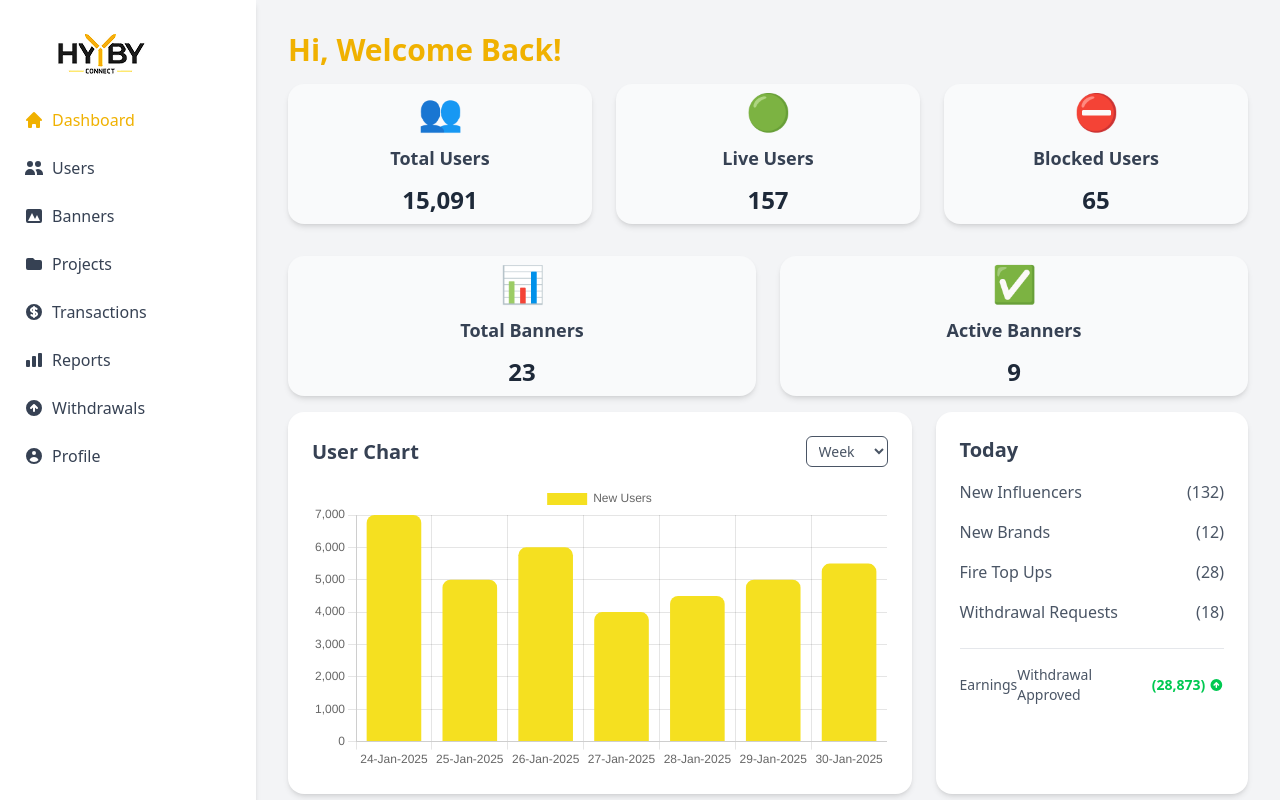
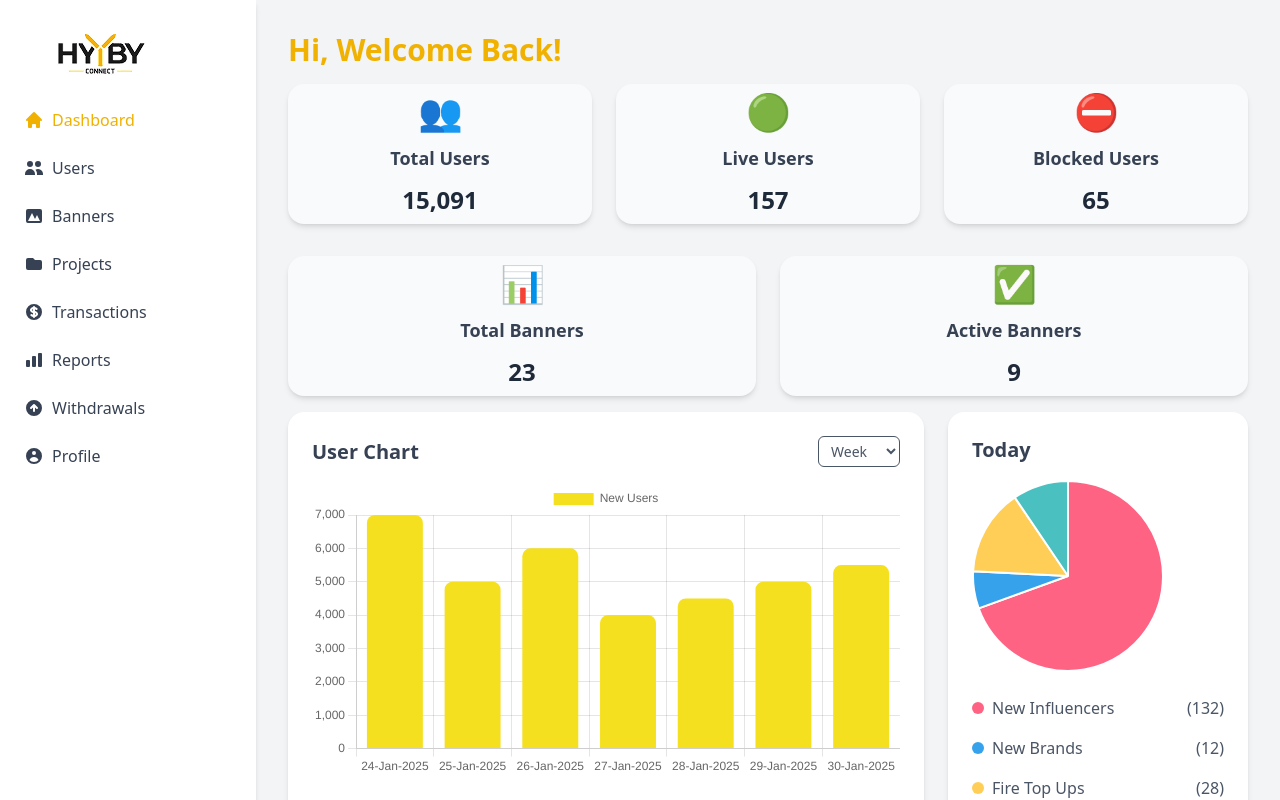
Before and after one commit to hybyconnect/admin-dashboard, a React (Vite) app: page /dashboard in a window 1280 px wide. Shown: the top 800 px of the page. Built offline with nearby package versions, Linux system fonts and the light colour scheme.

Commit message:
Pie chart added

```diff
--- a/src/Pages/Dashboard.jsx
+++ b/src/Pages/Dashboard.jsx
@@ -1,5 +1,5 @@
 import React, { useState } from "react";
-import { Bar } from "react-chartjs-2";
+import { Bar, Pie } from "react-chartjs-2";
 import {
   HiHome,
   HiUsers,
@@ -21,15 +21,24 @@ import {
   LinearScale,
   Tooltip,
   Legend,
+  ArcElement,
 } from "chart.js";
 import assets from "../assets/assets";
 import { NavLink } from "react-router-dom";
 
-ChartJS.register(BarElement, CategoryScale, LinearScale, Tooltip, Legend);
+ChartJS.register(
+  BarElement,
+  CategoryScale,
+  LinearScale,
+  Tooltip,
+  Legend,
+  ArcElement
+);
 
 const Dashboard = () => {
   const [isSidebarOpen, setIsSidebarOpen] = useState(false); // State for mobile sidebar
 
+  // Bar chart data
   const chartData = {
     labels: ["24-Jan-2025", "25-Jan-2025", "26-Jan-2025", "27-Jan-2025", "28-Jan-2025", "29-Jan-2025", "30-Jan-2025"],
     datasets: [
@@ -38,6 +47,18 @@ const Dashboard = () => {
         data: [7000, 5000, 6000, 4000, 4500, 5000, 5500],
         backgroundColor: "#f5e020",
         borderRadius: 8,
+      },
+    ],
+  };
+
+  // Pie chart data
+  const pieData = {
+    labels: ["New Influencers", "New Brands", "Fire Top Ups", "Withdrawal Requests"],
+    datasets: [
+      {
+        data: [132, 12, 28, 18],
+        backgroundColor: ["#FF6384", "#36A2EB", "#FFCE56", "#4BC0C0"],
+        hoverBackgroundColor: ["#FF6384", "#36A2EB", "#FFCE56", "#4BC0C0"],
       },
     ],
   };
@@ -184,7 +205,7 @@ const Dashboard = () => {
       </aside>
 
       {/* Main Content */}
-      <div className="flex-1 p-8  bg-gray-100">
+      <div className="flex-1 p-8 bg-gray-100">
         <div className="mb-4 flex justify-between items-center">
           <h1 className="text-2xl md:text-3xl ml-8 md:ml-0 font-bold text-yellow-500">Hi, Welcome Back!</h1>
         </div>
@@ -237,29 +258,57 @@ const Dashboard = () => {
             <Bar data={chartData} />
           </div>
 
-
-
-          {/* Today's Stats */}
+          {/* Today's Stats with Pie Chart */}
           <div className="w-full md:w-1/3 bg-white p-6 shadow-md rounded-2xl">
             <h2 className="text-xl font-semibold text-gray-700 mb-4">Today</h2>
+
+            {/* Pie Chart */}
+            <div className="h-48 mb-6">
+              <Pie
+                data={pieData}
+                options={{
+                  plugins: {
+                    legend: {
+                      display: false,
+                    },
+                  },
+                }}
+              />
+            </div>
+
+            {/* Stats List with Color Coding */}
             <ul className="space-y-4">
-              <li className="flex justify-between text-gray-600">
-                <span>New Influencers</span>
+              <li className="flex justify-between items-center text-gray-600">
+                <div className="flex items-center gap-2">
+                  <span className="w-3 h-3 rounded-full bg-[#FF6384]"></span>
+                  <span>New Influencers</span>
+                </div>
                 <span>(132)</span>
               </li>
-              <li className="flex justify-between text-gray-600">
-                <span>New Brands</span>
+              <li className="flex justify-between items-center text-gray-600">
+                <div className="flex items-center gap-2">
+                  <span className="w-3 h-3 rounded-full bg-[#36A2EB]"></span>
+                  <span>New Brands</span>
+                </div>
                 <span>(12)</span>
               </li>
-              <li className="flex justify-between text-gray-600">
-                <span>Fire Top Ups</span>
+              <li className="flex justify-between items-center text-gray-600">
+                <div className="flex items-center gap-2">
+                  <span className="w-3 h-3 rounded-full bg-[#FFCE56]"></span>
+                  <span>Fire Top Ups</span>
+                </div>
                 <span>(28)</span>
               </li>
-              <li className="flex justify-between text-gray-600">
-                <span>Withdrawal Requests</span>
+              <li className="flex justify-between items-center text-gray-600">
+                <div className="flex items-center gap-2">
+                  <span className="w-3 h-3 rounded-full bg-[#4BC0C0]"></span>
+                  <span>Withdrawal Requests</span>
+                </div>
                 <span>(18)</span>
               </li>
             </ul>
+
+            {/* Earnings Section */}
             <div className="mt-6 pt-4 border-t border-gray-200 flex justify-between items-center text-sm text-gray-600">
               <span>Earnings</span>
               <div className="flex items-center gap-1">
```
